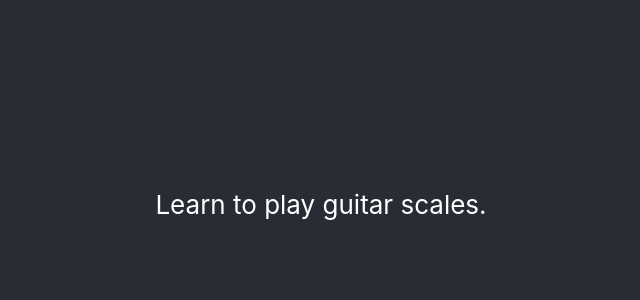
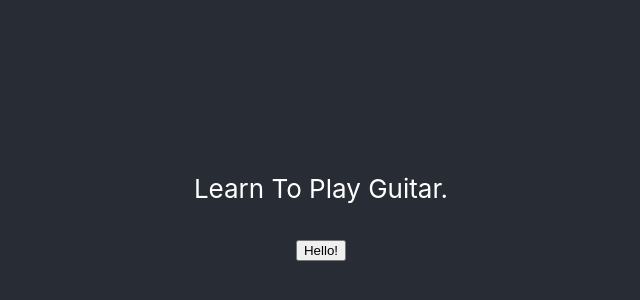
Before and after one commit to wgolling/learn-guitar-scales, a React (Create React App) app: page / in a window 1280 px wide. Shown: the part 196-496 px from the top of the page, without its empty margins (319-959 px from the left). Built offline with nearby package versions, Linux system fonts and the light colour scheme.

Commit message:
add simple button

```diff
--- a/src/App.js
+++ b/src/App.js
@@ -1,24 +1,64 @@
 import React from 'react';
-import logo from './logo.svg';
 import './App.css';
+
+
+function Fret(props) {
+  return (
+    <button
+      className="fret"
+      onClick={props.onClick}
+    >
+      {props.value}
+    </button>
+  );
+}
+
+class FretBoard extends React.Component {
+  constructor(props) {
+    super(props);
+    this.state = {
+      value: "Hello!",
+    };
+  }
+
+  changeMessage(message) {
+    this.setState({
+      value: message,
+    });
+  }
+  renderFret() {
+    return (
+      <Fret
+        value={this.state.value}
+        onClick={() => this.changeMessage("Goodbye!")}
+      />
+    );
+  }
+
+  render() {
+    return (
+      <div>
+        {this.renderFret()}
+      </div>
+    );
+  }
+}
 
 function App() {
   return (
     <div className="App">
       <header className="App-header">
-        <FretBoard />
+        <div>
+          <p>
+            Learn To Play Guitar.
+          </p>
+        </div>
+        <div className="App-fretboard">
+          <FretBoard />
+        </div>
       </header>
     </div>
   );
 }
 
-class FretBoard extends React.Component {
-  render() {
-    return (
-      <p>
-        Learn to play guitar scales.
-      </p>
-    );
-  }
-}
 export default App;
```
